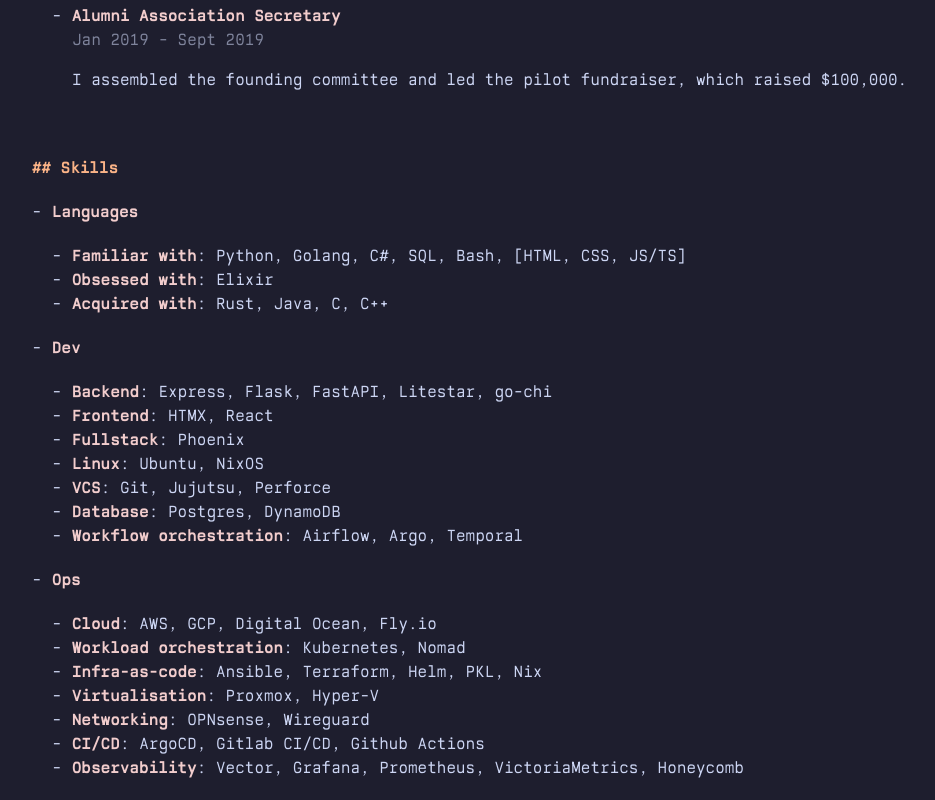
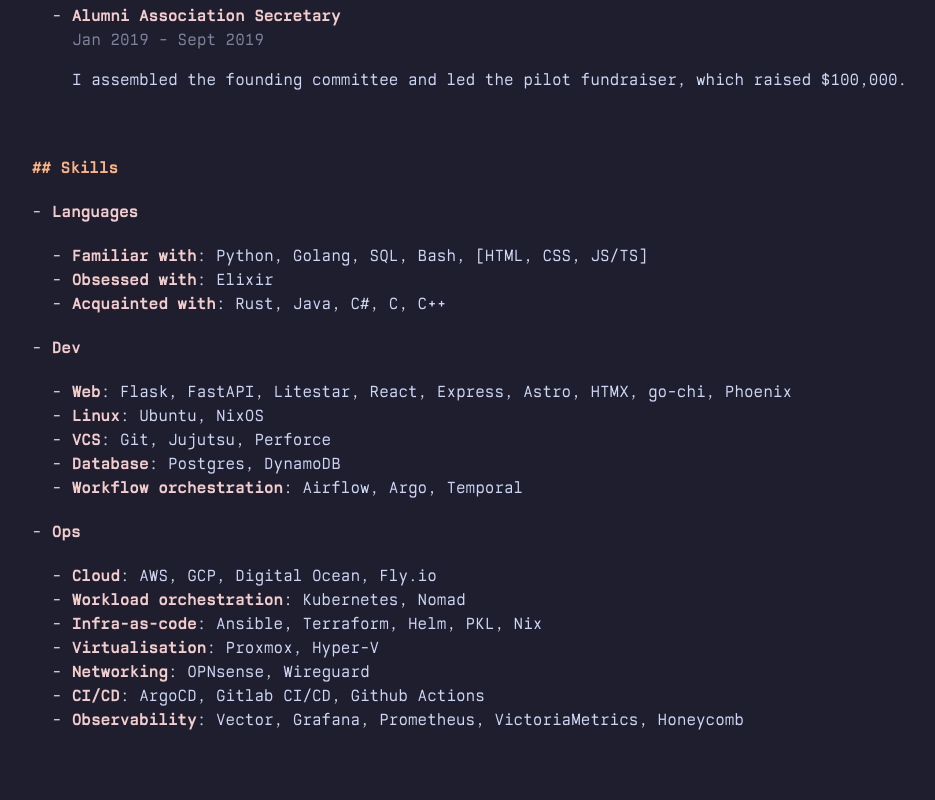
Before and after one commit to chaychoong/chaychoong.github.io, an Astro site: page / in a window 1280 px wide. Shown: the part 3825-4625 px from the top of the page, without its empty margins (48-983 px from the left). After the commit the page ends 4577 px from the top, so only its background shows below. Built offline with nearby package versions, Linux system fonts and the light colour scheme; Astro itself is replaced by a stand-in of ours.

Commit message:
astro: use more scoped styles
also fix some typos

```diff
--- a/src/components/Bio.astro
+++ b/src/components/Bio.astro
@@ -54,3 +54,9 @@
     </li>
   </ul>
 </div>
+
+<style>
+  .intro li {
+    margin-bottom: 2em;
+  }
+</style>
--- a/src/components/GlobalStyles.astro
+++ b/src/components/GlobalStyles.astro
@@ -147,48 +147,4 @@ content style inspired by https://sukima.github.io/hackcss-ext
     top: 0;
     left: 0;
   }
-
-  hr {
-    margin: 100px 0 20px 0;
-    border: 0;
-    border-bottom: 1px dashed var(--color-light);
-  }
-
-  .landing {
-    display: flex;
-    flex-direction: column;
-    align-items: center;
-    justify-content: center;
-    min-height: 100svh;
-    text-align: center;
-  }
-
-  .ascii-container {
-    width: 100%;
-    max-width: 400px;
-    display: inline-block;
-
-    pre {
-      color: var(--color-accent);
-      border: unset;
-      padding: unset;
-      margin: unset;
-      background-color: unset;
-      line-height: 1rem;
-    }
-  }
-
-  .separator {
-    color: gray;
-  }
-
-  .main {
-    margin: 0 auto;
-    padding: 0 1rem;
-    max-width: 70rem;
-  }
-
-  .intro li {
-    margin-bottom: 2em;
-  }
 </style>
--- a/src/components/Home.astro
+++ b/src/components/Home.astro
@@ -12,3 +12,17 @@ import Resume from "./Resume.astro";
     <Resume />
   </div>
 </div>
+
+<style>
+  .main {
+    margin: 0 auto;
+    padding: 0 1rem;
+    max-width: 70rem;
+  }
+
+  hr {
+    margin: 100px 0 20px 0;
+    border: 0;
+    border-bottom: 1px dashed var(--color-light);
+  }
+</style>
--- a/src/components/Landing.astro
+++ b/src/components/Landing.astro
@@ -18,3 +18,33 @@
     <a href="https://linkedin.com/in/chaychoong" target="_blank">linkedin</a>
   </div>
 </div>
+
+<style>
+  .landing {
+    display: flex;
+    flex-direction: column;
+    align-items: center;
+    justify-content: center;
+    min-height: 100svh;
+    text-align: center;
+  }
+
+  .ascii-container {
+    width: 100%;
+    max-width: 400px;
+    display: inline-block;
+  }
+
+  .ascii-container pre {
+    color: var(--color-accent);
+    border: unset;
+    padding: unset;
+    margin: unset;
+    background-color: unset;
+    line-height: 1rem;
+  }
+
+  .separator {
+    color: gray;
+  }
+</style>
--- a/src/components/resume/Skills.astro
+++ b/src/components/resume/Skills.astro
@@ -15,15 +15,15 @@ const skillCategories: SkillCategory[] = [
     subcategories: [
       {
         name: "Familiar with",
-        items: ["Python", "Golang", "C#", "SQL", "Bash", "[HTML, CSS, JS/TS]"],
+        items: ["Python", "Golang", "SQL", "Bash", "[HTML, CSS, JS/TS]"],
       },
       {
         name: "Obsessed with",
         items: ["Elixir"],
       },
       {
-        name: "Acquired with",
-        items: ["Rust", "Java", "C", "C++"],
+        name: "Acquainted with",
+        items: ["Rust", "Java", "C#", "C", "C++"],
       },
     ],
   },
@@ -31,16 +31,18 @@ const skillCategories: SkillCategory[] = [
     name: "Dev",
     subcategories: [
       {
-        name: "Backend",
-        items: ["Express", "Flask", "FastAPI", "Litestar", "go-chi"],
-      },
-      {
-        name: "Frontend",
-        items: ["HTMX", "React"],
-      },
-      {
-        name: "Fullstack",
-        items: ["Phoenix"],
+        name: "Web",
+        items: [
+          "Flask",
+          "FastAPI",
+          "Litestar",
+          "React",
+          "Express",
+          "Astro",
+          "HTMX",
+          "go-chi",
+          "Phoenix",
+        ],
       },
       {
         name: "Linux",
```
